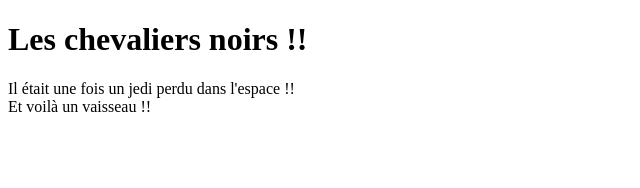
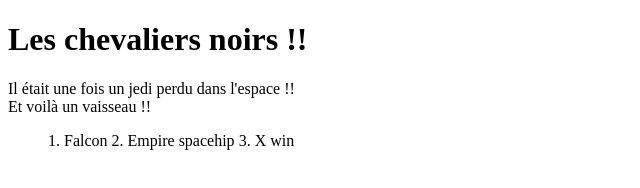
Before and after one commit to mgiul/formation-git-mastering-discover-github, a plain HTML site: page index.html in a window 1280 px wide. Shown: the whole page, without its empty margins (0-640 px from the left). Drawn offline with Linux system fonts and the light colour scheme.

Commit message:
feat : ul list ship

```diff
--- a/index.html
+++ b/index.html
@@ -14,5 +14,10 @@
     <div>
         Et voilà un vaisseau !!
     </div>
+    <ul>
+        <il>1. Falcon</il>
+        <il>2. Empire spacehip</il>
+        <il>3. X win</il>
+    </ul>
 </body>
 </html>
```
